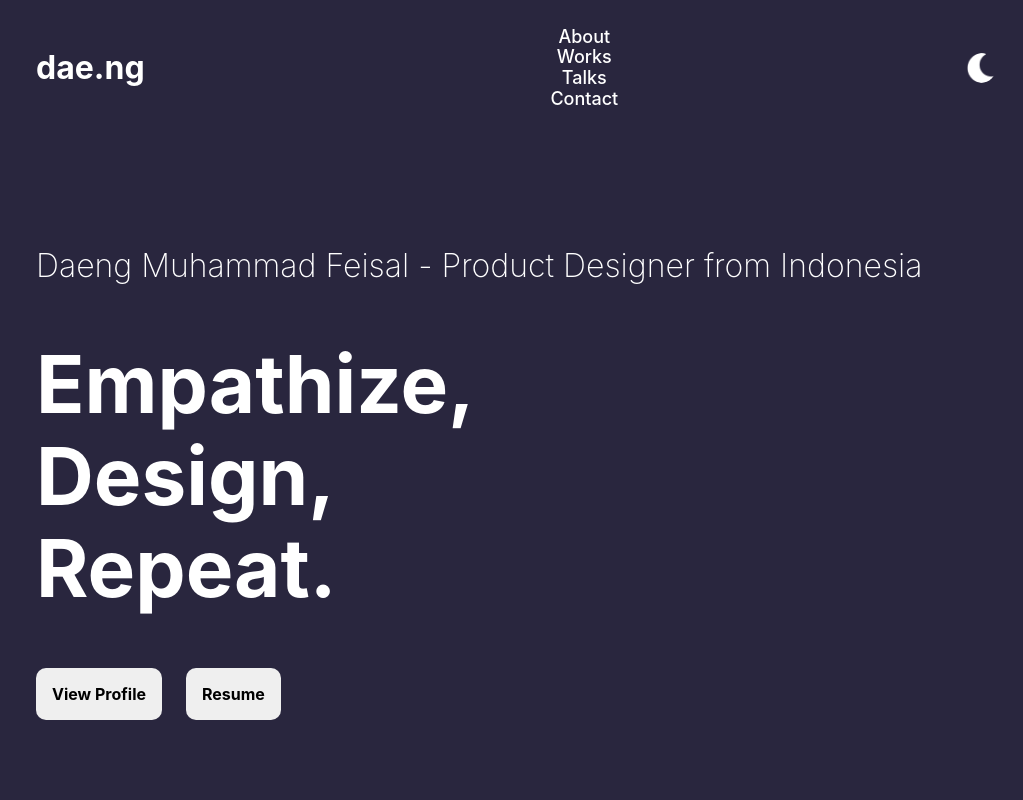
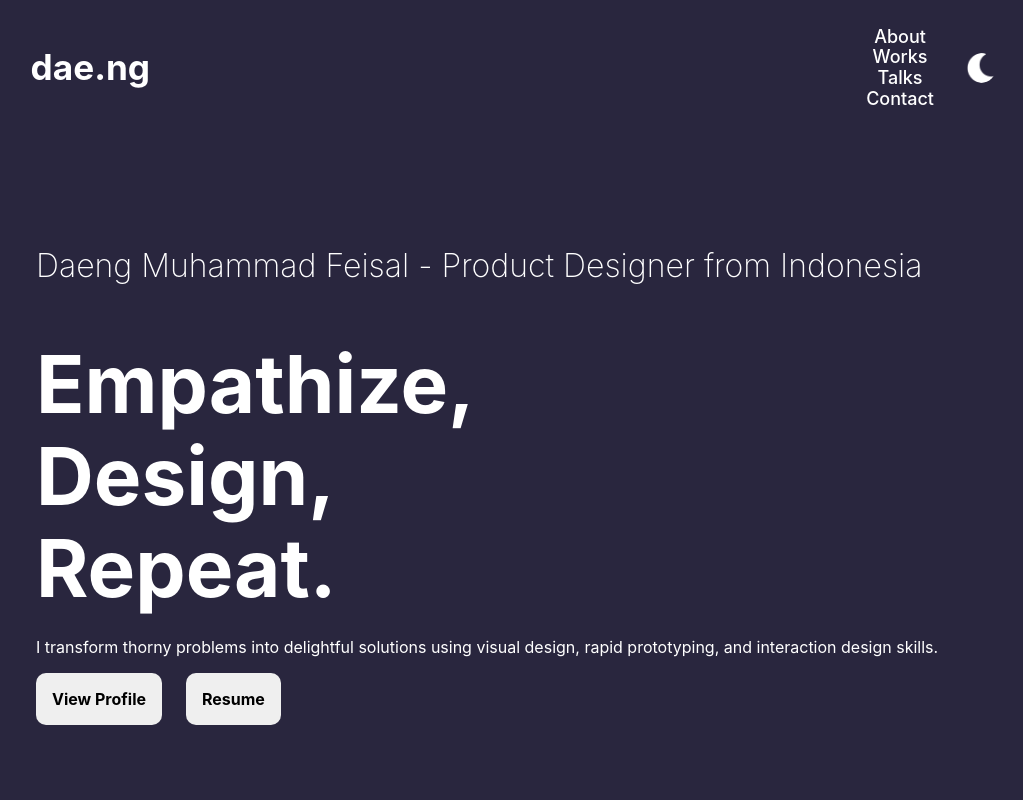
Before and after one commit to daengdoang/daeng-darkmode, a Gatsby site: page / in a window 1280 px wide. Shown: the top 800 px of the page, without its empty margins (124-1147 px from the left). Built offline with nearby package versions, Linux system fonts and the light colour scheme; Gatsby itself is replaced by a stand-in of ours; a web font is replaced by a local one.

Commit message:
update header

```diff
--- a/src/components/header.js
+++ b/src/components/header.js
@@ -1,7 +1,6 @@
 import { Link } from 'gatsby'
 import React from 'react'
 import styled from 'styled-components'
-
 import Icon from './icon'
 
 const links = [
@@ -29,7 +28,7 @@ const Container = styled.div`
   margin: 0 10rem;
   display: flex;
   align-items: center;
-  justify-content: space-between;
+  justify-content: flex-end;
   background-color: ${props => props.theme.colors.background};
   transition: all 0.5s ease-out;
   @media only screen and (max-width: 768px) {
@@ -40,6 +39,8 @@ const Container = styled.div`
 const Links = styled.ul`
   list-style-type: none;
   margin: 0;
+  margin-left: auto;
+  margin-right: 2em;
   cursor: default;
   text-align: center;
   display: grid block;
@@ -58,8 +59,8 @@ const LinksItem = styled.li`
 
 const Header = ({ isDark, setIsDark }) => (
   <Container>
-    <Link to="/" class="icon-daeng">
-      <h1>dae.ng</h1>
+    <Link to="/">
+      <h1 class="icon-daeng">dae.ng</h1>
     </Link>
     <Links>
       {links.map(link => (
--- a/src/components/styles/global.css
+++ b/src/components/styles/global.css
@@ -36,11 +36,14 @@ a:hover {
   text-decoration: underline;
 }
 
+.icon-daeng {
+  transform: scale(1.1);
+}
+
 .icon-daeng:hover {
   transform: scale(1.1);
   text-decoration: none;
 }
-
 
 .works-text {
   font-size: 3.5em;
@@ -92,6 +95,7 @@ a:hover {
 
 .bigtext {
   font-size: 5em;
+  margin-bottom: 24px;
   animation: 1s cubic-bezier(0.19, 1, 0.22, 1) 0.5s 1 normal backwards running fadeInBottom;
 }
 
--- a/src/pages/index.js
+++ b/src/pages/index.js
@@ -42,8 +42,10 @@ const IndexPage = () => (
       <h1 class="bigtext">
         Empathize,<br></br>
         Design,<br></br>
-        Repeat.</h1>
-      <Link to="/about" class="icon-daeng">
+        Repeat.
+      </h1>
+      <p>I transform thorny problems into delightful solutions using visual design, rapid prototyping, and interaction design skills.</p>
+      <Link to="/about">
         <button class="cta1">
             View Profile
         </button>
@@ -54,7 +56,7 @@ const IndexPage = () => (
     <Container2>
       <h3 class="bigtext2">Selected Work</h3>
       <h1 class="bigtext">Kindly check my featured works</h1>
-      <Link to="/works" class="icon-daeng">
+      <Link to="/works" >
         <button class="cta1">
             View Works
         </button>
@@ -62,9 +64,11 @@ const IndexPage = () => (
       <a href='https://behance.net/daengdoang' target="_blank" rel="noopener noreferrer">
         <button class="cta-behance">Behance</button>
       </a>
+
       <a href='https://dribbble.com/daengdoang' target="_blank" rel="noopener noreferrer">
         <button class="cta-dribbble">Dribbble</button>
       </a>
+
     </Container2>
 
 
```
